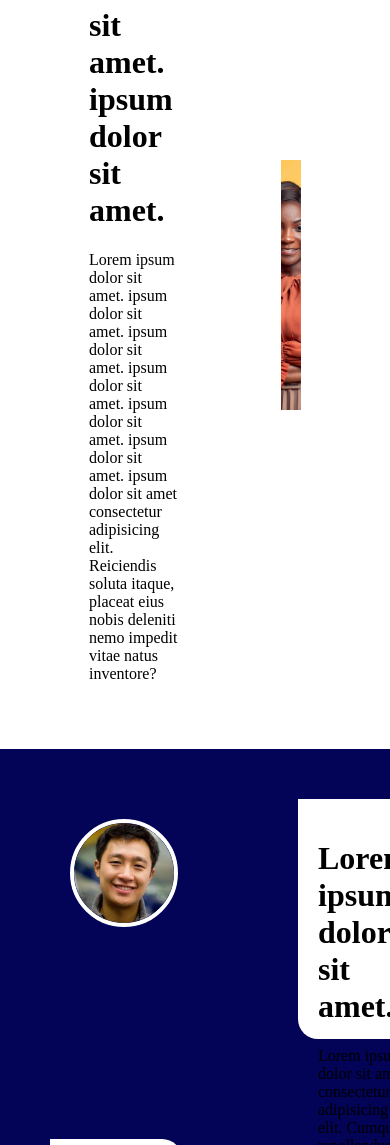
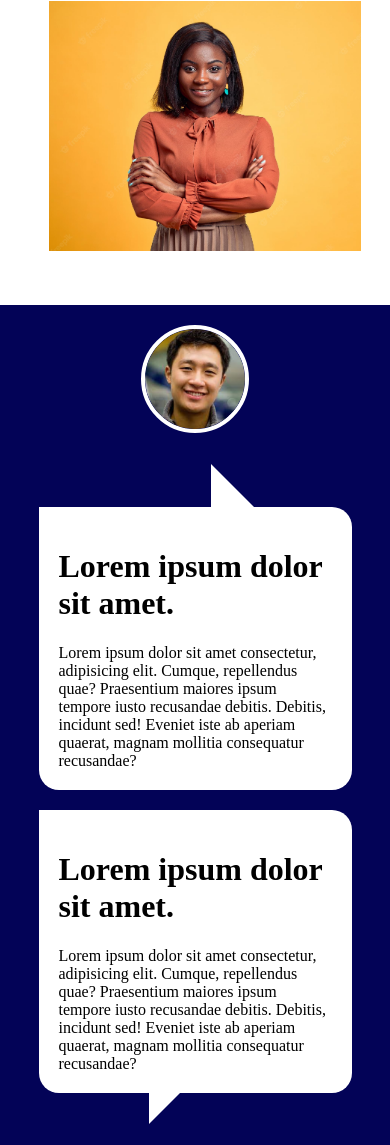
Before and after one commit to makaveliuche/secondproject, a plain HTML site: page index.html in a window 390 px wide. Shown: the part 855-2000 px from the top of the page. Drawn offline with Linux system fonts and the light colour scheme.

Commit message:
second commit

```diff
--- a/index.css
+++ b/index.css
@@ -81,7 +81,7 @@ body::-webkit-scrollbar-thumb {
 }
 .section>div{
     width: 50%;
-    margin: 50px;
+    margin: 10px;
 
 }
 .section img {
@@ -111,14 +111,34 @@ body::-webkit-scrollbar-thumb {
 }
 .dog {
     background-color: white;
-    height: 200px;
     width: 50%;
-    margin: 50px;
+    margin-bottom: 20px;
+    margin-left: 70px;
+    margin-top: 20px;
     padding: 20px;
     border-radius: 0 20px 20px;
+    position: relative;
+}
+.dog1::before {
+    content: '';
+    border-width: 20px;
+    border-style: solid;
+    border-color: white white transparent transparent;
+    position: absolute;
+    top: 0;
+    left: -5%;
+}
+.dog2::before {
+    content: '';
+    border-width: 23px;
+    border-style: solid;
+    border-color: white transparent transparent white;
+    position: absolute;
+    top: 0;
+    right: -3.5%;
 }
 .body {
-    text-align: right;
+    text-align: center;
     margin: 50px;
 }
 .body>img {
@@ -185,6 +205,7 @@ body::-webkit-scrollbar-thumb {
     background-color: orangered;
     padding: 10px;
     border: none;
+    margin-right: 30px;
     border-radius: 5px;
     text-size-adjust: 50px;
     text-transform: capitalize;
@@ -198,8 +219,46 @@ body::-webkit-scrollbar-thumb {
     width: 100%;
     height: 300px;
 }
-@keyframes circle {
-    to{
-        transform: rotate(360deg);
-    }
+@media screen and (max-width: 767px){
+.header2{
+    display: none;
+   }
+.section {
+   display: block;
 }
+.innercont {
+   display: block;
+}
+.color {
+    display: block;
+}
+.section>div{
+    width: 100% !important;
+    margin: 10px;
+
+}
+.dog {
+    margin-right: auto;
+    margin-left: auto;
+    width: 70%;
+}
+.dog1::before {
+    content: '';
+    border-width: 25px;
+    border-style: solid;
+    border-color: transparent transparent white white;
+    position: absolute;
+    top: -15%;
+    left: 55%;
+}
+.dog2::before {
+    content: '';
+    border-width: 23px;
+    border-style: solid;
+    border-color: white transparent transparent white;
+    position: absolute;
+    top: 95%;
+    right: 50%;
+}
+
+}
--- a/index.html
+++ b/index.html
@@ -5,6 +5,7 @@
     <meta charset="UTF-8">
     <meta http-equiv="X-UA-Compatible" content="IE=edge">
     <meta name="viewport" content="width=device-width, initial-scale=1.0">
+    <link rel="stylesheet" href="../fontawesome/css/all.css">
     <link rel="stylesheet" href="./index.css">
     <title>Document</title>
 </head>
@@ -54,14 +55,14 @@
     <div class="container">
         <div class="innercont">
             <div class="body"><img src="./images/img1.png" alt=""></div>
-            <div class="dog">
+            <div class="dog dog1">
                 <h1>Lorem ipsum dolor sit amet.</h1>Lorem ipsum dolor sit amet consectetur, adipisicing elit. Cumque,
                 repellendus quae? Praesentium maiores ipsum tempore iusto recusandae debitis. Debitis, incidunt sed!
                 Eveniet iste ab aperiam quaerat, magnam mollitia consequatur recusandae?
             </div>
         </div>
         <div class="innercont">
-            <div class="dog">
+            <div class="dog dog2">
                 <h1>Lorem ipsum dolor sit amet.</h1>Lorem ipsum dolor sit amet consectetur, adipisicing elit. Cumque,
                 repellendus quae? Praesentium maiores ipsum tempore iusto recusandae debitis. Debitis, incidunt sed!
                 Eveniet iste ab aperiam quaerat, magnam mollitia consequatur recusandae?
@@ -105,7 +106,6 @@
             <P class="key">Lorem ipsum dolor sit amet consectetur adipisicing elit.
                 Nesciuntillolaboriosam maiores, sed
                 eius ut architecto eligendi porro officiis libero?</P>
-
             <div class="parent">
                 <button class="parent2">get strated</button>
             </div>
```
